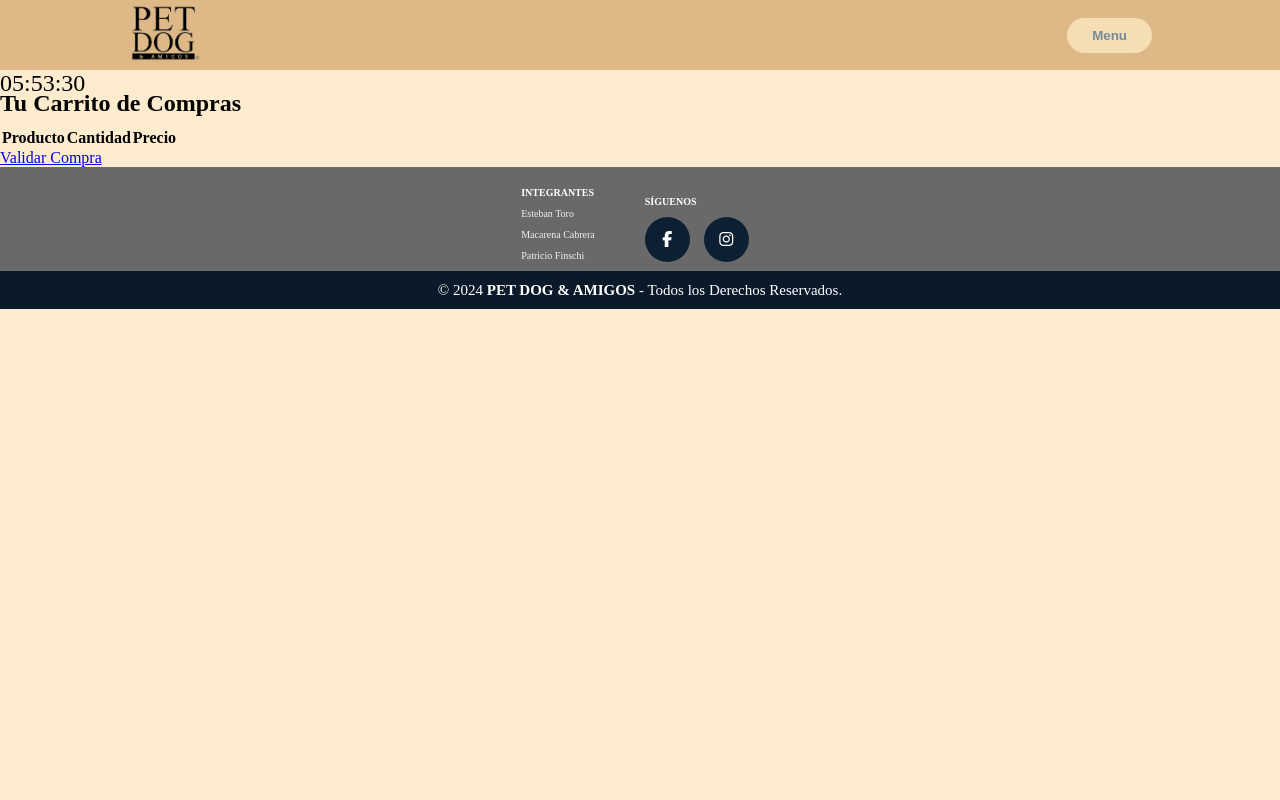
After one commit to fonchoo/Experiencia_3, a Django app: page /mostrar_carrito/ in a window 1280 px wide. The commit adds this page. Run offline with Django 5.2, Linux system fonts and the light colour scheme; a user stored in the database is signed in; data comes from the database, SQL or seed files in the repository; both versions use the stored data as it was after the commit; lists and menus that the app fills with data are empty; some libraries are stand-ins or nearby versions.

Commit message:
posible carro de compra

```diff
--- a/ProyWeb_Toro_Cabrera_Finschi_001D_EV3/ProyWeb_Toro_Cabrera_Finschi_001D_EV3/petanddogs/models.py
+++ b/ProyWeb_Toro_Cabrera_Finschi_001D_EV3/ProyWeb_Toro_Cabrera_Finschi_001D_EV3/petanddogs/models.py
@@ -1,6 +1,8 @@
 from django.db import models
 from django.contrib.auth.models import AbstractBaseUser, BaseUserManager, PermissionsMixin
 from django.utils import timezone
+from django.conf import settings
+
 
 class Categoria(models.Model):
     idCategoria = models.IntegerField(primary_key=True, verbose_name="Id de categoria")
@@ -56,3 +58,26 @@ class CustomUser(AbstractBaseUser, PermissionsMixin):
     objects = CustomUserManager()
 
     USERNAME_FIELD = 'email'
+
+class BoletaCompra(models.Model):
+    cliente = models.ForeignKey(settings.AUTH_USER_MODEL, on_delete=models.CASCADE, verbose_name="Cliente")
+    fecha_compra = models.DateTimeField(default=timezone.now, verbose_name="Fecha de Compra")
+    estado_pedido = models.CharField(max_length=20, default="recibido", verbose_name="Estado del Pedido")
+
+    def __str__(self):
+        return f"Boleta {self.id} - {self.cliente.email}"
+
+class DetalleCompra(models.Model):
+    boleta = models.ForeignKey(BoletaCompra, related_name='detalles', on_delete=models.CASCADE, verbose_name="Boleta de Compra")
+    producto = models.ForeignKey(Producto, on_delete=models.CASCADE, verbose_name="Producto")
+    cantidad = models.PositiveIntegerField(verbose_name="Cantidad")
+    precio = models.PositiveIntegerField(verbose_name="Precio")
+
+    def __str__(self):
+        return f"Detalle {self.id} - {self.producto.nombre}"
+
+    def save(self, *args, **kwargs):
+        # Descontar el stock al guardar el detalle de compra
+        self.producto.stock -= self.cantidad
+        self.producto.save()
+        super(DetalleCompra, self).save(*args, **kwargs)
--- /dev/null
+++ b/ProyWeb_Toro_Cabrera_Finschi_001D_EV3/ProyWeb_Toro_Cabrera_Finschi_001D_EV3/petanddogs/templates/petanddogs/base.html
@@ -0,0 +1,80 @@
+{% load static %}
+<!DOCTYPE html>
+<html lang="en">
+<head>
+    <meta charset="UTF-8">
+    <meta name="viewport" content="width=device-width, initial-scale=1.0">
+    <title>Adopcion</title>
+    <link href="{% static 'CSSP/adopcionM.css' %}" rel="stylesheet">
+    <script src="https://kit.fontawesome.com/f879910058.js" crossorigin="anonymous"></script> <!--iconos redes sociales-->
+    <style>
+        #clock {
+            position: absolute;
+      }
+    </style>
+</head>
+<body>
+    <div class="fadein">
+        <header class="header">
+            <div class="logo">
+                <img src="{% static 'IMG/logo.jpg' %}" alt="Logo PetDogs&Amigos">
+            </div>
+            <nav>
+                <ul class="nav-links">
+                    <li><a href="{% url 'index' %}" class="btn"><button>Inicio</button></a></li>
+                    <li><a href="{% url 'quienessomos' %}" class="btn"><button>Quienes Somos</button></a></li>
+                    <li><a href="{% url 'galeria' %}" class="btn"><button>Galeria</button></a></li>
+                    <li><a class="btn"><button disabled>Adopcion</button></a></li>
+                    <li><a href="{% url 'razas' %}" class="btn"><button>Razas de perro</button></a></li>
+                    {% if request.user.is_authenticated%}
+                        <li><a href="{% url 'perfil' %}" ><i class="fa-solid fa-user" id="icon-register"></i></a></li>
+                    {% else %}
+                        <li><a href="{% url 'FormRegistro' %}"><i class="fa-solid fa-user" id="icon-register"></i></a></li>
+                    {% endif %}
+                </ul>
+            </nav>
+            <a onclick="openNav()" class="menu"><button>Menu</button></a>
+            <div class="overlay" id="mobile-menu">
+                <a onclick="closeNav()" href="" class="close">&times;</a>
+                <div class="overlay-content">
+                    <a href="{% url 'index' %}">Inicio</a>
+                    <a href="{% url 'quienessomos' %}">Quienes Somos</a>
+                    <a href="{% url 'galeria' %}">Galeria</a>
+                    <a href="{% url 'razas' %}">Razas de perro</a>
+                    {% if request.user.is_authenticated%}
+                        <a href="{% url 'perfil' %}">Perfil</a>
+                    {% else %}
+                        <a href="{% url 'FormRegistro' %}">Registro</a>
+                    {% endif %}
+                </div>
+        </div>
+    </header>
+    <div id="clock"></div>
+    </div>
+    {% block content %}
+
+    {% endblock %}
+</body>
+<footer class="pie-pagina">
+    <div class="grupo-1">
+        <div class="box">
+                <h2>INTEGRANTES</h2>
+                <p>Esteban Toro</p>
+                <p>Macarena Cabrera</p>
+                <p>Patricio Finschi</p>
+            </div>
+            <div class="box">
+                <h2>SÍGUENOS</h2>
+                <div class="red-social">
+                    <a href="https://www.facebook.com/PetDogyAmigos" id="face" class="fa fa-facebook" target="_blank"></a>
+                    <a href="https://www.instagram.com/petdogyamigos" id="insta" class="fa fa-instagram" target="_blank"></a>
+                </div>
+            </div>
+        </div>
+        <div class="grupo-2">
+            <small>&copy; 2024 <b>PET DOG & AMIGOS</b> -  Todos los Derechos Reservados.</small>
+        </div>
+    </footer>
+    <script src="{% static 'javascript/apijava.js' %}"></script>
+    <script src="{% static 'javascript/nav.js' %}"></script>
+</html>
--- a/ProyWeb_Toro_Cabrera_Finschi_001D_EV3/ProyWeb_Toro_Cabrera_Finschi_001D_EV3/petanddogs/templates/petanddogs/index.html
+++ b/ProyWeb_Toro_Cabrera_Finschi_001D_EV3/ProyWeb_Toro_Cabrera_Finschi_001D_EV3/petanddogs/templates/petanddogs/index.html
@@ -135,7 +135,7 @@
         })
         }
     </script>
-    <script type="text/javascript" src="{% static 'JS/nav.js' %}"></script>
+    <script  src="{% static 'javascript/nav.js' %}"></script>
 </body>
 <footer class="pie-pagina">
     <div class="grupo-1">
--- /dev/null
+++ b/ProyWeb_Toro_Cabrera_Finschi_001D_EV3/ProyWeb_Toro_Cabrera_Finschi_001D_EV3/petanddogs/templates/petanddogs/mostrar_carrito.html
@@ -0,0 +1,24 @@
+{% extends "petanddogs/base.html" %}
+
+{% block content %}
+  <h2>Tu Carrito de Compras</h2>
+  <table>
+    <thead>
+      <tr>
+        <th>Producto</th>
+        <th>Cantidad</th>
+        <th>Precio</th>
+      </tr>
+    </thead>
+    <tbody>
+      {% for detalle in detalles %}
+        <tr>
+          <td>{{ detalle.producto.nombre }}</td>
+          <td>{{ detalle.cantidad }}</td>
+          <td>{{ detalle.precio }}</td>
+        </tr>
+      {% endfor %}
+    </tbody>
+  </table>
+  <a href="{% url 'validar_compra' %}">Validar Compra</a>
+{% endblock %}
--- a/ProyWeb_Toro_Cabrera_Finschi_001D_EV3/ProyWeb_Toro_Cabrera_Finschi_001D_EV3/petanddogs/urls.py
+++ b/ProyWeb_Toro_Cabrera_Finschi_001D_EV3/ProyWeb_Toro_Cabrera_Finschi_001D_EV3/petanddogs/urls.py
@@ -26,4 +26,7 @@ urlpatterns = [
     path('logout/',views.exit, name='exit'),
     path('edit_profile/', views.edit_profile, name='edit_profile'),
     path('registrosAdd', views.registroAdd, name='registroAdd'),
+    path('agregar_al_carrito/<str:producto_id>', views.agregar_al_carrito, name='agregar_al_carrito'),
+    path('mostrar_carrito/', views.mostrar_carrito, name='mostrar_carrito'),
+    path('validar_compra/', views.validar_compra, name='validar_compra'),
 ]
--- a/ProyWeb_Toro_Cabrera_Finschi_001D_EV3/ProyWeb_Toro_Cabrera_Finschi_001D_EV3/petanddogs/views.py
+++ b/ProyWeb_Toro_Cabrera_Finschi_001D_EV3/ProyWeb_Toro_Cabrera_Finschi_001D_EV3/petanddogs/views.py
@@ -1,14 +1,15 @@
 from django.shortcuts import render
-from .models import Categoria, Producto
+from .models import Categoria, Producto, BoletaCompra, DetalleCompra
 from django.contrib.auth.decorators import login_required, permission_required
 from django.contrib.auth import authenticate,login
-from django.shortcuts import render, redirect
+from django.shortcuts import render, redirect, get_object_or_404
 from django.contrib.auth import logout
 from .forms import UserEditForm
 from django.contrib.auth.hashers import make_password
 from .models import CustomUser
 from django.contrib.auth.models import User
 from django.views.decorators.csrf import csrf_protect
+from .forms import AgregarAlCarritoForm
 # Create your views here.
 def index(request):
     context={}
@@ -225,3 +226,35 @@ def edit_profile(request):
 def exit(request):
     logout(request)
     return redirect('/')
+
+@login_required
+def agregar_al_carrito(request, producto_id):
+    producto = get_object_or_404(Producto, id_producto=producto_id)
+    if request.method == 'POST':
+        form = AgregarAlCarritoForm(request.POST)
+        if form.is_valid():
+            cantidad = form.cleaned_data['cantidad']
+            boleta, created = BoletaCompra.objects.get_or_create(cliente=request.user, estado_pedido='recibido')
+            DetalleCompra.objects.create(
+                boleta=boleta,
+                producto=producto,
+                cantidad=cantidad,
+                precio=producto.precio * cantidad
+            )
+            return redirect('petanddogs/mostrar_carrito.html')
+    else:
+        form = AgregarAlCarritoForm(initial={'producto': producto})
+    return render(request, 'petanddogs/agregar_al_carrito.html', {'form': form, 'producto': producto})
+
+@login_required
+def mostrar_carrito(request):
+    boleta, created = BoletaCompra.objects.get_or_create(cliente=request.user, estado_pedido='recibido')
+    detalles = boleta.detalles.all()
+    return render(request, 'petanddogs/mostrar_carrito.html', {'boleta': boleta, 'detalles': detalles})
+
+@login_required
+def validar_compra(request):
+    boleta = get_object_or_404(BoletaCompra, cliente=request.user, estado_pedido='recibido')
+    boleta.estado_pedido = 'validado'
+    boleta.save()
+    return render(request, 'petanddogs/compra_validada.html', {'boleta': boleta})
```
Also changed, not shown: ProyWeb_Toro_Cabrera_Finschi_001D_EV3/ProyWeb_Toro_Cabrera_Finschi_001D_EV3/petanddogs/forms.py (+11 -0 lines), ProyWeb_Toro_Cabrera_Finschi_001D_EV3/ProyWeb_Toro_Cabrera_Finschi_001D_EV3/petanddogs/templates/petanddogs/agregar_al_carrito.html (added, +20 -0 lines), ProyWeb_Toro_Cabrera_Finschi_001D_EV3/ProyWeb_Toro_Cabrera_Finschi_001D_EV3/petanddogs/templates/petanddogs/compra_validada.html (added, +10 -0 lines), ProyWeb_Toro_Cabrera_Finschi_001D_EV3/ProyWeb_Toro_Cabrera_Finschi_001D_EV3/petanddogs/templates/petanddogs/product_list.html (+22 -9 lines), ProyWeb_Toro_Cabrera_Finschi_001D_EV3/ProyWeb_Toro_Cabrera_Finschi_001D_EV3/db.sqlite3, ProyWeb_Toro_Cabrera_Finschi_001D_EV3/ProyWeb_Toro_Cabrera_Finschi_001D_EV3/media/imagenes/Orijen2_BlUpSh4.jpg (added), ProyWeb_Toro_Cabrera_Finschi_001D_EV3/ProyWeb_Toro_Cabrera_Finschi_001D_EV3/petanddogs/migrations/0003_boletacompra_detallecompra.py (added).
